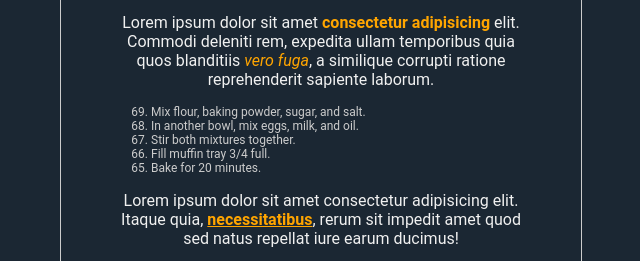
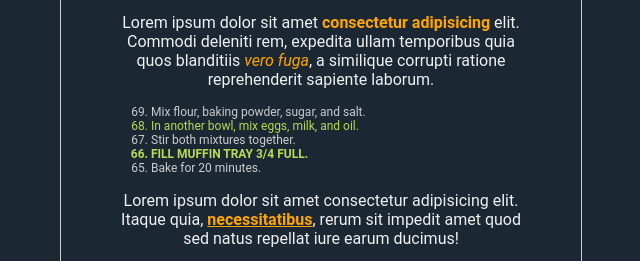
Before and after one commit to yablko/html-a-css-zaklady, a plain HTML site: page index.html in a window 1280 px wide. Shown: the part 159-420 px from the top of the page, without its empty margins (319-959 px from the left). Drawn offline with Linux system fonts and the light colour scheme.

Commit message:
19-CLASS-ID

```diff
--- a/index.html
+++ b/index.html
@@ -59,6 +59,15 @@
 			text-align: left;
 		}
 
+		.highlighted {
+			color: #bada55;
+		}
+
+		.chunky {
+			font-weight: bolder;
+			text-transform: uppercase;
+		}
+
 		footer img {
 			width: 80px;
 			border-radius: 50%;
@@ -93,13 +102,13 @@
 
 		<ol start="69" reversed>
 			<li>Mix flour, baking powder, sugar, and salt.</li>
-			<li>In another bowl, mix eggs, milk, and oil.</li>
+			<li class="highlighted">In another bowl, mix eggs, milk, and oil.</li>
 			<li>Stir both mixtures together.</li>
-			<li>Fill muffin tray 3/4 full.</li>
+			<li class="highlighted chunky">Fill muffin tray 3/4 full.</li>
 			<li>Bake for 20 minutes.</li>
 		</ol>
 
-		<!-- <ul>
+		<!-- <ul class="todo-list">
 			<li>ponožky</li>
 			<li>záchodový papier</li>
 			<li>kilo kyslej múky</li>
```
